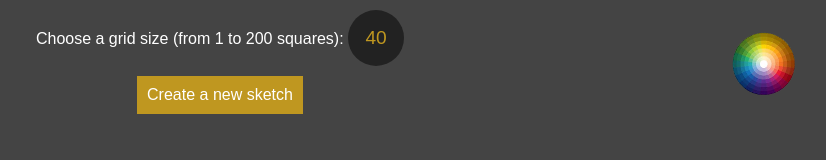
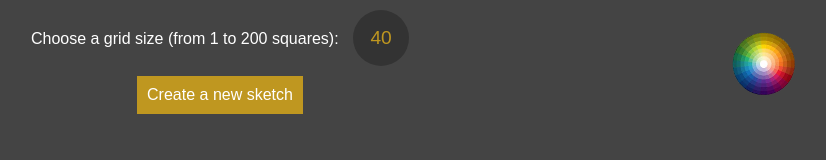
Before and after one commit to ithuvanian/esketch, a plain HTML site: page index.html in a window 1280 px wide. Shown: the whole page, without its empty margins (420-1246 px from the left). Drawn offline with Linux system fonts and the light colour scheme.

Commit message:
style changes to header

```diff
--- a/styles.css
+++ b/styles.css
@@ -42,8 +42,9 @@ body {
 	height: 36px;
 	padding: 10px;
 	border-radius: 50%;
-	background-color: #222;
+	background-color: #333;
 	color: #bf9720;
+	margin-left: 10px;
 	border: 0 none;
 	font-size: 1.2em;
 	text-align: center;
```
